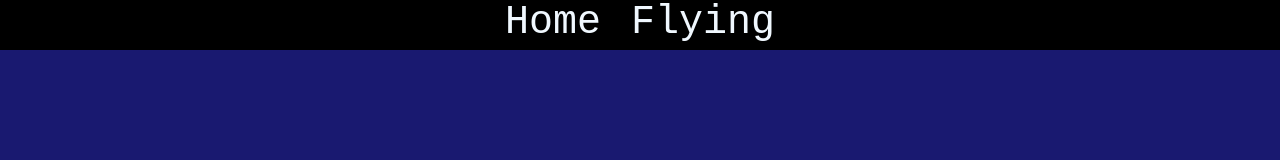
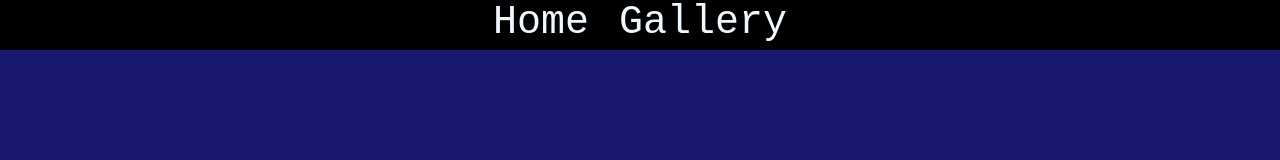
Before and after one commit to rickaw/training-website, a plain HTML site: page index.html in a window 1280 px wide. Drawn offline with Linux system fonts and the light colour scheme.

Commit message:
Rename flying to gallery

```diff
--- a/index.html
+++ b/index.html
@@ -8,7 +8,7 @@
 <body>
     <div id="navbar">
         <a href="index.html">Home</a>
-        <a href="flying.html">Flying</a>
+        <a href="gallery.html">Gallery</a>
     </div>
     <div id="content">
     </div>
```
Also changed, not shown: gallery.html (renamed from flying.html, +2 -2 lines), gallery.js (renamed from flying.js).
